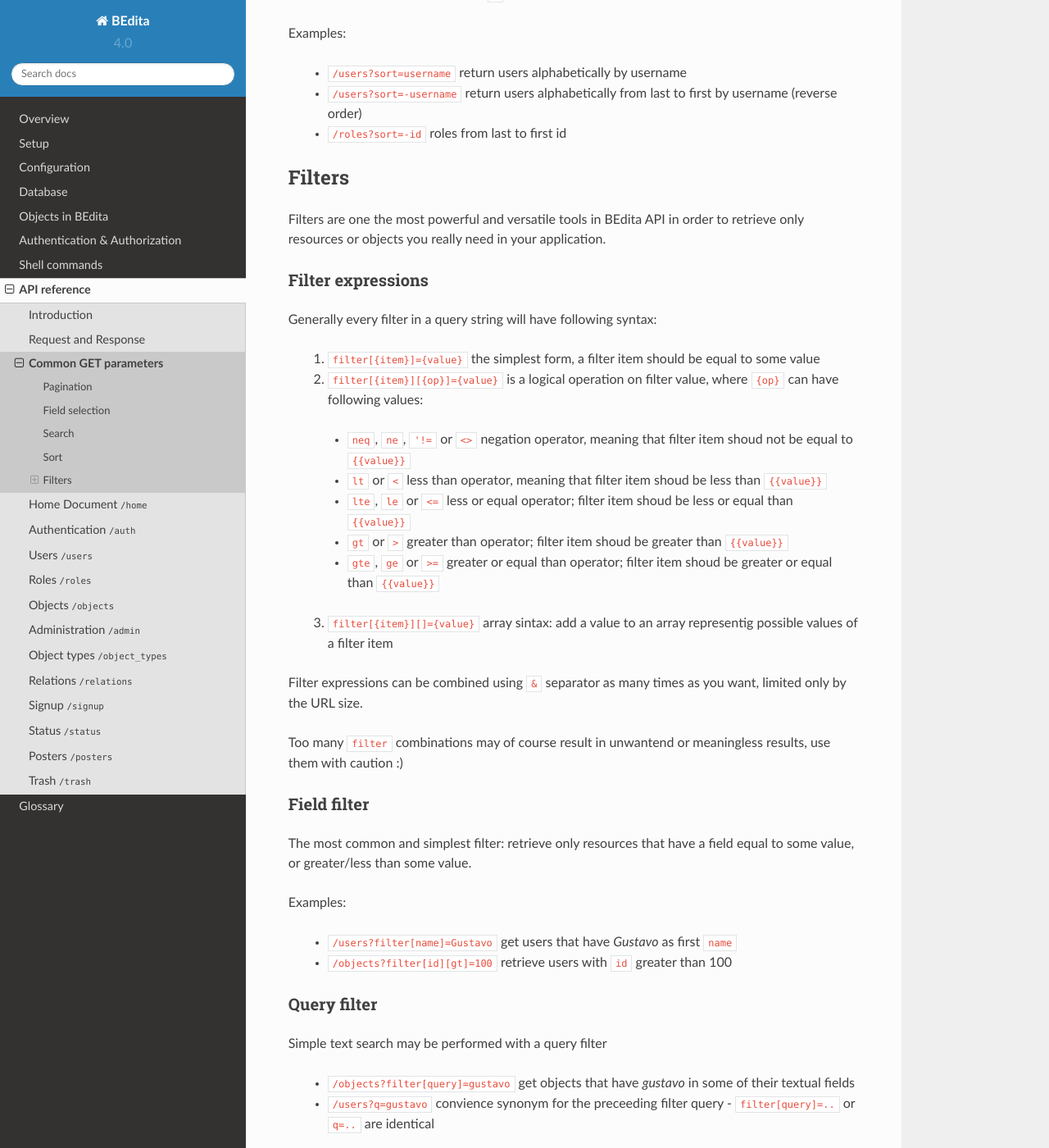
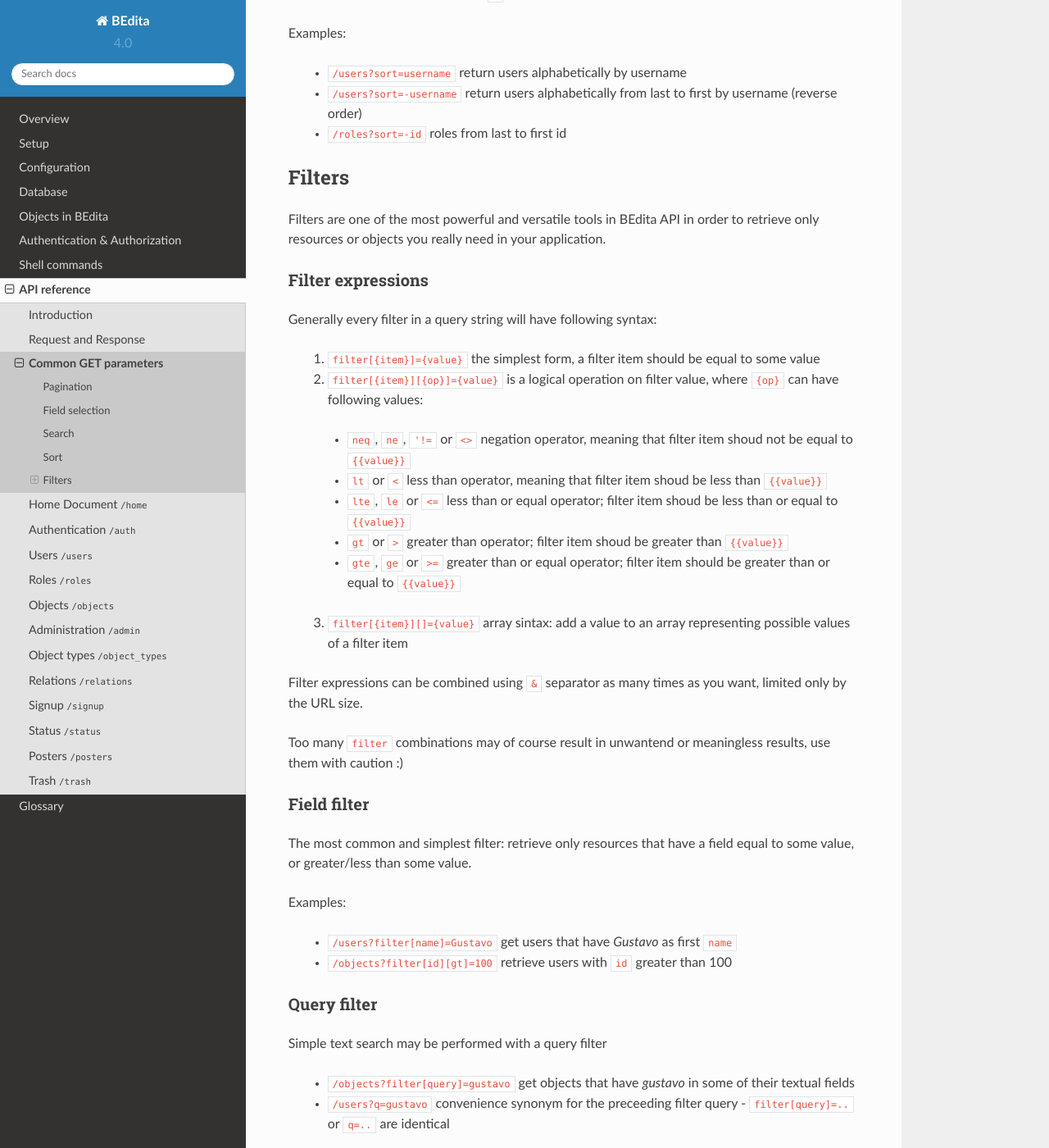
Before and after one commit to bedita/docs, a Sphinx documentation site: the page built from source/endpoints/parameters.rst, in a window 1280 px wide and 1400 px high, scrolled down 1765 px. Shown: the whole window at 82% size. Built offline with Sphinx 7.4.7 and the Read the Docs theme 2.0.0, drawn with Linux system fonts in a browser that asks for light colours; some of the changed text lies outside the part shown.

Commit message:
#16 chore: query filter doc minor corrections

```diff
--- a/source/endpoints/parameters.rst
+++ b/source/endpoints/parameters.rst
@@ -85,7 +85,7 @@
 Filters
 -------
 
-Filters are one the most powerful and versatile tools in BEdita API in order to retrieve only resources or objects you really need in  your application.
+Filters are one of the most powerful and versatile tools in BEdita API in order to retrieve only resources or objects you really need in your application.
 
 Filter expressions
 ^^^^^^^^^^^^^^^^^^
@@ -97,11 +97,11 @@
 
     * ``neq``, ``ne``, ``'!=`` or ``<>`` negation operator, meaning that filter item shoud not be equal to ``{{value}}``
     * ``lt`` or ``<`` less than operator, meaning that filter item shoud be less than ``{{value}}``
-    * ``lte``, ``le`` or ``<=`` less or equal operator; filter item shoud be less or equal than ``{{value}}``
+    * ``lte``, ``le`` or ``<=`` less than or equal operator; filter item shoud be less than or equal to ``{{value}}``
     * ``gt`` or ``>`` greater than operator; filter item shoud be greater than ``{{value}}``
-    * ``gte``, ``ge`` or ``>=`` greater or equal than operator; filter item shoud be greater or equal than ``{{value}}``
+    * ``gte``, ``ge`` or ``>=`` greater than or equal operator; filter item should be greater than or equal to ``{{value}}``
 
-  3. ``filter[{item}][]={value}`` array sintax: add a value to an array representig possible values of a filter item
+  3. ``filter[{item}][]={value}`` array sintax: add a value to an array representing possible values of a filter item
 
 Filter expressions can be combined using ``&`` separator as many times as you want, limited only by the URL size.
 
@@ -125,7 +125,7 @@
 Simple text search may be performed with a query filter
 
    *  ``/objects?filter[query]=gustavo`` get objects that have *gustavo* in some of their textual fields
-   *  ``/users?q=gustavo`` convience synonym for the preceeding filter query - ``filter[query]=..`` or ``q=..`` are identical
+   *  ``/users?q=gustavo`` convenience synonym for the preceeding filter query - ``filter[query]=..`` or ``q=..`` are identical
 
 **Note**: currently only raw text search is performed, more sophisticated actual natural language search will be available in a future release
 
@@ -156,5 +156,5 @@
 With this filter you are able to retrieve objects using conditions on date time intervals.
 
   *  ``/events?filter[date_ranges][start_date][gt]=2017-08-01`` events starting after ``2017-08-01``
-  *  ``/events?filter[date_ranges][end_date][le]=2017-08-15`` events with end date lesser or equal than ``2017-08-15``
+  *  ``/events?filter[date_ranges][end_date][le]=2017-08-15`` events with end date lesser than or equal to ``2017-08-15``
   *  ``/events?filter[date_ranges][start_date][gt]=2017-07-01&filter[date_ranges][end_date][lt]=2017-07-30`` events starting and ending between ``2017-07-01`` and ``2017-07-30``
```
